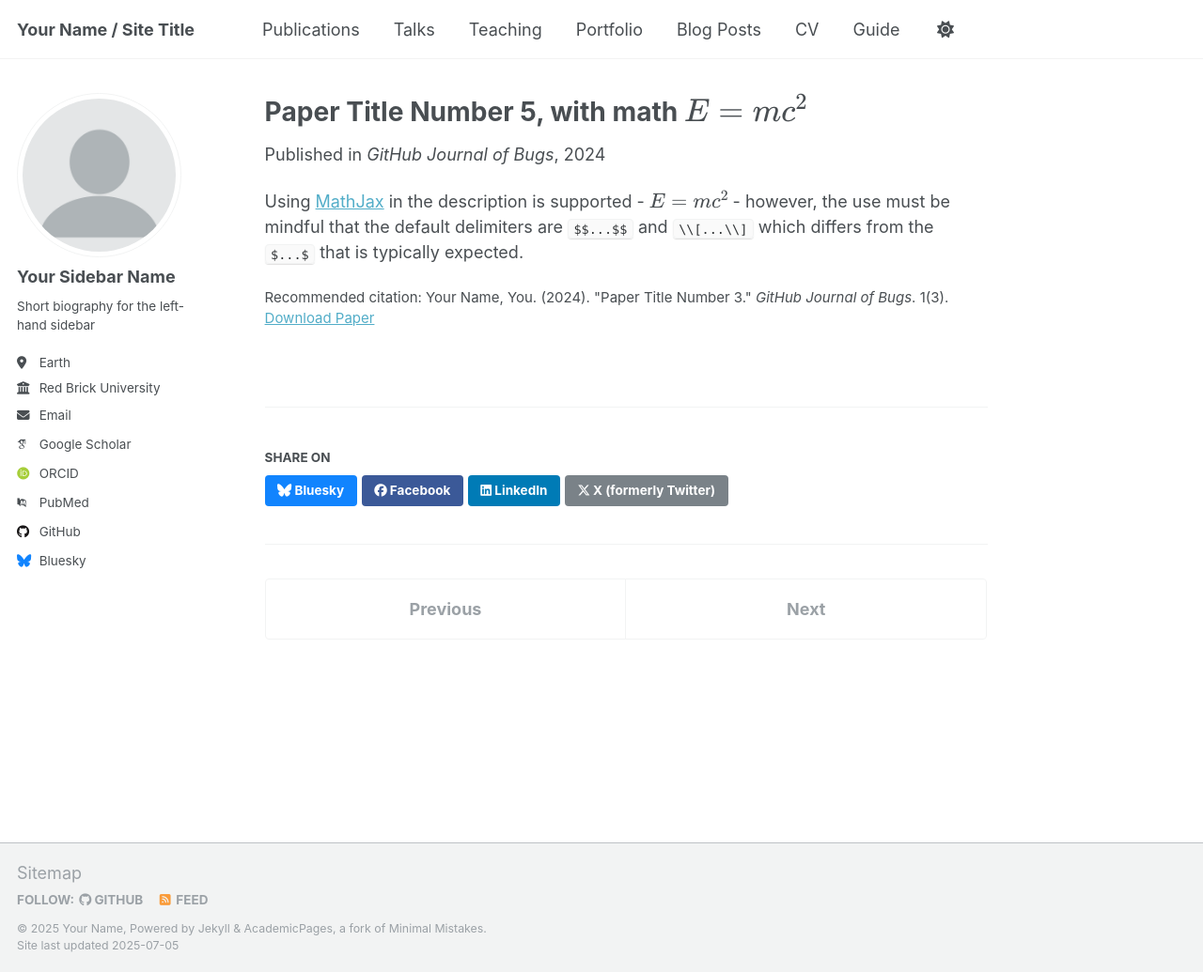
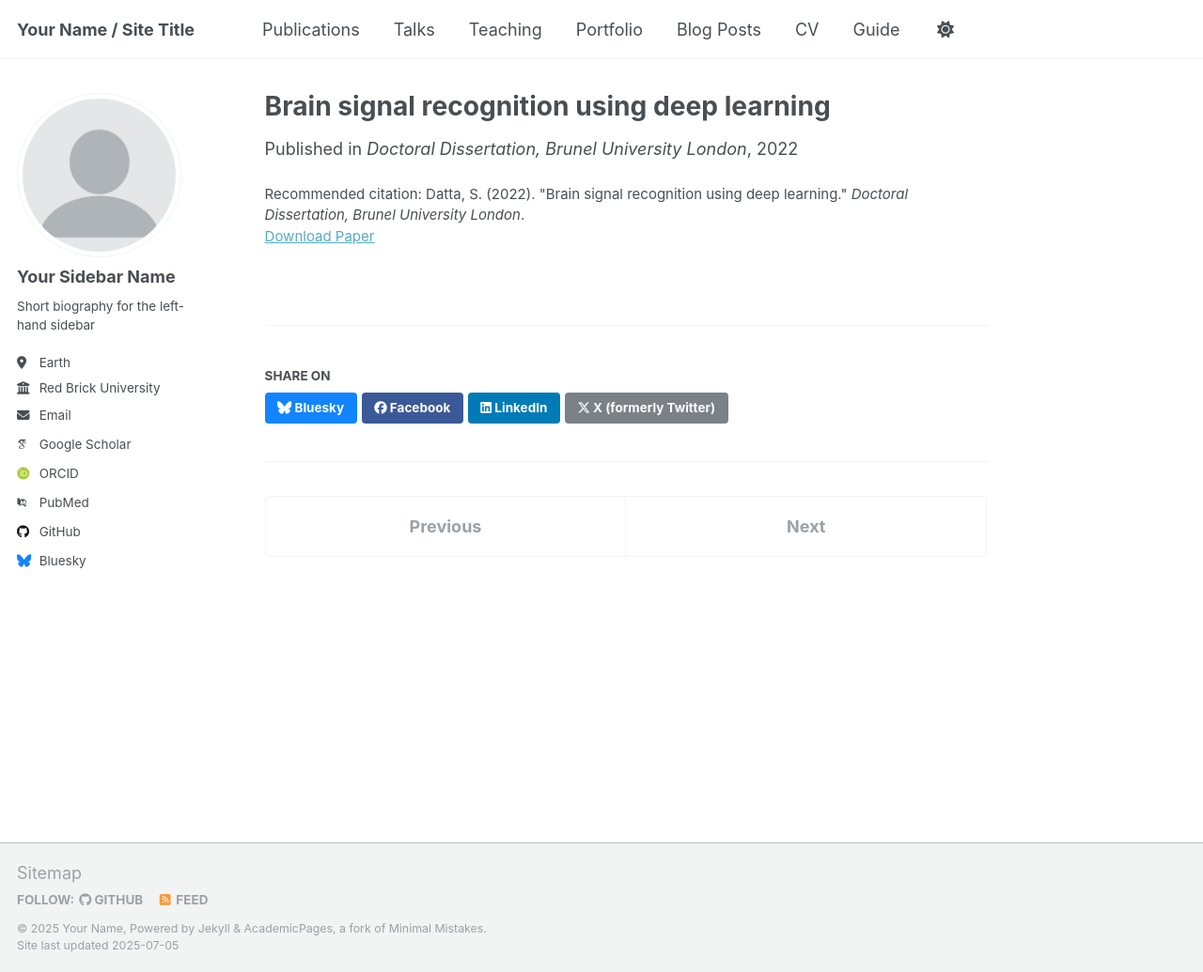
Before and after one commit to awaknd-1/awaknd-1.github.io, a Jekyll site: the page built from _publications/2025-06-08-paper-title-number-5.md, in a window 1280 px wide and 1035 px high. Shown: the whole window at 94% size. Built offline with Jekyll 4.4.1, drawn with Linux system fonts in a browser that asks for light colours; some web fonts are replaced; a script that is not in the unit is left out.

Commit message:
Update 2025-06-08-paper-title-number-5.md

```diff
--- a/_publications/2025-06-08-paper-title-number-5.md
+++ b/_publications/2025-06-08-paper-title-number-5.md
@@ -1,13 +1,9 @@
 ---
-title: "Paper Title Number 5, with math $$E=mc^2$$"
-collection: publications
-category: conferences
-permalink: /publication/2024-02-17-paper-title-number-4
-excerpt: 'This paper is about a famous math equation, $$E=mc^2$$'
-date: 2024-02-17
-venue: 'GitHub Journal of Bugs'
-paperurl: 'http://academicpages.github.io/files/paper3.pdf'
-citation: 'Your Name, You. (2024). &quot;Paper Title Number 3.&quot; <i>GitHub Journal of Bugs</i>. 1(3).'
+title: "Brain signal recognition using deep learning"
+permalink: /publication/2022-01-01-phd-thesis
+excerpt: 'This doctoral dissertation explores the application of deep learning methods to EEG signal classification, focusing on language-related neural decoding.'
+date: 2022-01-01
+venue: 'Doctoral Dissertation, Brunel University London'
+paperurl: 'http://bura.brunel.ac.uk/handle/2438/23927'
+citation: 'Datta, S. (2022). "Brain signal recognition using deep learning." <i>Doctoral Dissertation, Brunel University London</i>.'
 ---
-
-Using [MathJax](https://www.mathjax.org/) in the description is supported - $$E=mc^2$$ - however, the use must be mindful that the default delimiters are `$$...$$` and `\\[...\\]` which differs from the `$...$` that is typically expected.
```
